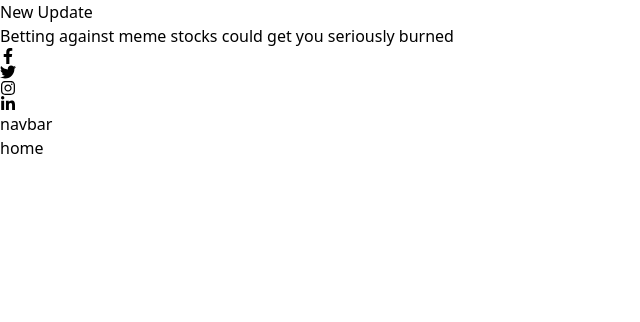
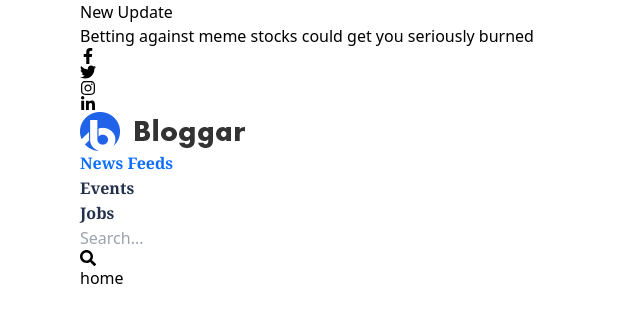
Before and after one commit to NahidAhmed47/blog-page, a React (Vite) app: page / in a window 1280 px wide. Shown: the top 322 px of the page, without its empty margins (0-640 px from the left). Built offline with nearby package versions, Linux system fonts and the light colour scheme.

Commit message:
navbar added

```diff
--- a/src/index.css
+++ b/src/index.css
@@ -3,5 +3,11 @@
 @tailwind utilities;
 
 .max-container{
-  @apply max-w-[1280px] mx-auto
+  @apply max-w-[1120px] mx-auto
 }
+.unActive-nav{
+  @apply text-base font-serif font-semibold text-[#232f4b] hover:text-[#0d6efd] border-b border-white hover:border-[#0d6efd] duration-100 flex items-center
+}
+.isActive{
+  @apply text-base font-serif font-semibold text-[#0d6efd] border-b border-white hover:border-[#0d6efd] duration-100 flex items-center
+}
--- /dev/null
+++ b/src/pages/Events/Events.jsx
@@ -0,0 +1,11 @@
+import React from 'react';
+
+const Events = () => {
+    return (
+        <div>
+            events
+        </div>
+    );
+};
+
+export default Events;
--- /dev/null
+++ b/src/pages/Jobs/Jobs.jsx
@@ -0,0 +1,11 @@
+import React from 'react';
+
+const Jobs = () => {
+    return (
+        <div>
+            jobs
+        </div>
+    );
+};
+
+export default Jobs;
--- a/src/pages/Shared/Header/Navbar.jsx
+++ b/src/pages/Shared/Header/Navbar.jsx
@@ -1,11 +1,40 @@
-import React from 'react';
+import React from "react";
+import logo from "../../../assets/logo.png";
+import { NavLink } from "react-router-dom";
+import { FaSearch } from "react-icons/fa";
 
 const Navbar = () => {
-    return (
-        <div>
-            navbar
-        </div>
-    );
+  return (
+    <div className="pt-4 py-3 flex justify-between items-end">
+      <div>
+        <img src={logo} alt="" />
+      </div>
+      <div className="space-x-5 flex ">
+        <NavLink
+          to="/"
+          className={({ isActive }) => (isActive ? "isActive" : "unActive-nav")}
+        >
+          News Feeds
+        </NavLink>
+        <NavLink
+          to="/events"
+          className={({ isActive }) => (isActive ? "isActive" : "unActive-nav")}
+        >
+          Events
+        </NavLink>
+        <NavLink
+          to="/jobs"
+          className={({ isActive }) => (isActive ? "isActive" : "unActive-nav")}
+        >
+          Jobs
+        </NavLink>
+      </div>
+      <div className="px-2 py-1 border rounded-full  flex items-center h-8">
+        <input type="search"  className="w-full px-1 outline-none  rounded-2xl text-sm font-serif" placeholder="Search..."/>
+        <FaSearch className="w-4 h-4 text-[#0d6efd]"></FaSearch>
+      </div>
+    </div>
+  );
 };
 
 export default Navbar;
--- a/src/pages/Shared/Header/SubNavbar.jsx
+++ b/src/pages/Shared/Header/SubNavbar.jsx
@@ -6,10 +6,10 @@ const SubNavbar = () => {
   return (
     <div className="pt-1 pb-3 border-b flex justify-between items-center">
       <div className="w-fit flex items-center gap-2">
-        <button className="w-28 py-1 bg-[#616161] text-white text-sm">
+        <button className="w-24 py-1 bg-[#616161] text-white text-sm duration-200 hover:bg-[#0d6efd] font-serif">
           New Update
         </button>
-        <p className="text-sm ">Betting against meme stocks could get you seriously burned</p>
+        <p className="text-sm font-serif">Betting against meme stocks could get you seriously burned</p>
       </div>
       <div className="flex gap-3 h-full items-center">
         <FaFacebookF className="w-4 h-4 text-[#616161] hover:text-[#0d6efd] duration-100"></FaFacebookF>
```
Also changed, not shown: src/main.jsx (+10 -0 lines), src/assets/logo.png (added).
